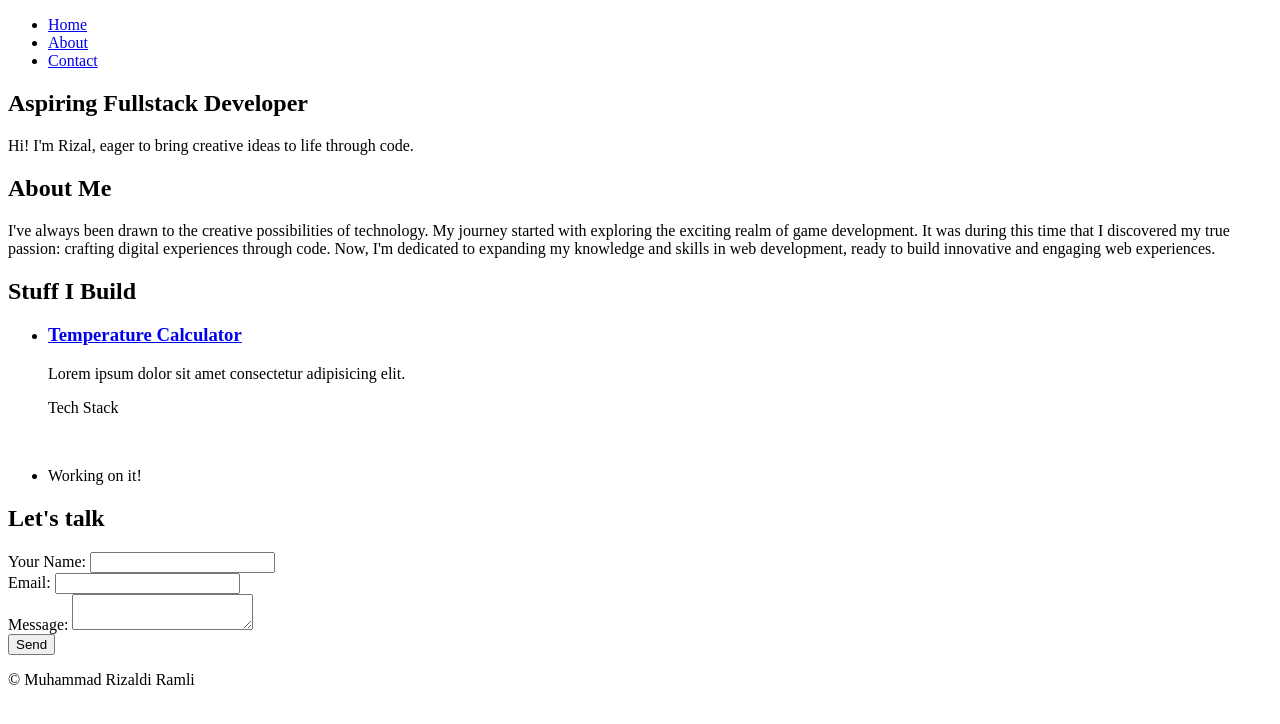
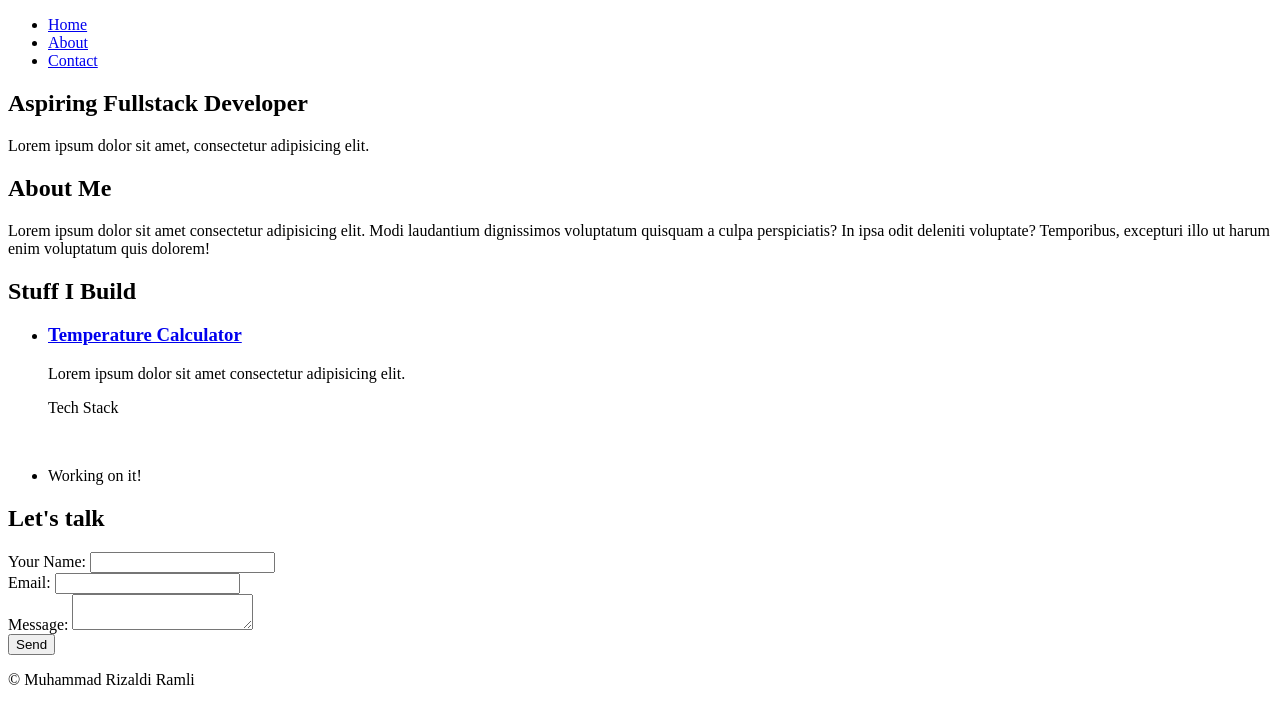
Before and after one commit to revou-fsse-feb25/milestone-1-rizaldi-r, a plain HTML site: page index.html in a window 1280 px wide. Drawn offline with Linux system fonts and the light colour scheme.

Commit message:
Revert "feat: update the home and about section in index.html"
This reverts commit 2ca5a21ab73578ee3161777e2df0ae92cf4a144d.

```diff
--- a/index.html
+++ b/index.html
@@ -22,23 +22,17 @@
             <!-- 📁section: Home Section -->
             <section>
                 <h1>Aspiring Fullstack Developer</h1>
-                <p>
-                    Hi! I'm Rizal, eager to bring creative ideas to life through
-                    code.
-                </p>
+                <p>Lorem ipsum dolor sit amet, consectetur adipisicing elit.</p>
             </section>
 
             <!-- 📁section: About Me Section -->
             <section>
                 <h2>About Me</h2>
                 <p>
-                    I've always been drawn to the creative possibilities of
-                    technology. My journey started with exploring the exciting
-                    realm of game development. It was during this time that I
-                    discovered my true passion: crafting digital experiences
-                    through code. Now, I'm dedicated to expanding my knowledge
-                    and skills in web development, ready to build innovative and
-                    engaging web experiences.
+                    Lorem ipsum dolor sit amet consectetur adipisicing elit.
+                    Modi laudantium dignissimos voluptatum quisquam a culpa
+                    perspiciatis? In ipsa odit deleniti voluptate? Temporibus,
+                    excepturi illo ut harum enim voluptatum quis dolorem!
                 </p>
             </section>
 
@@ -91,7 +85,7 @@
                         <textarea name="message" id="message"></textarea>
                     </div>
 
-                    <input type="submit" value="Send" />
+                    <input type="submit" value="Send">
                 </form>
             </section>
         </main>
```
